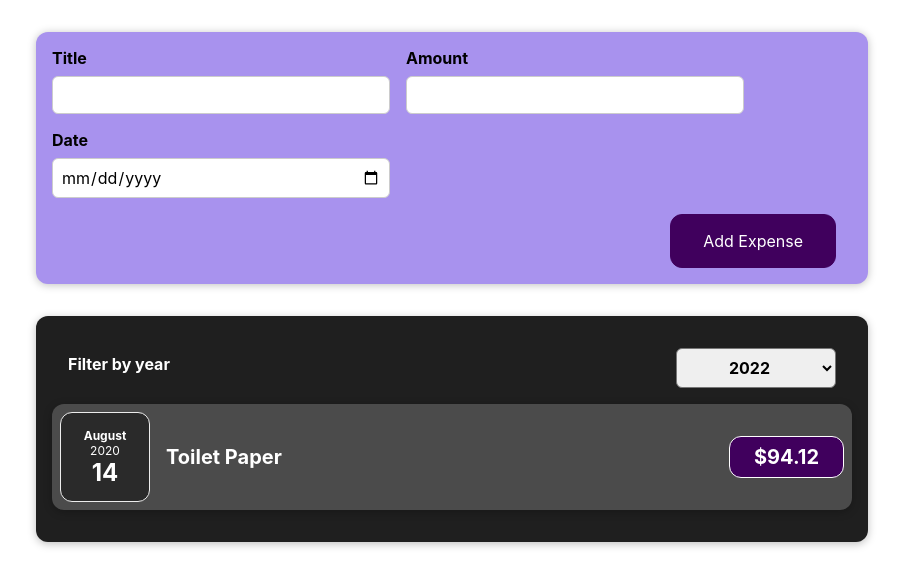
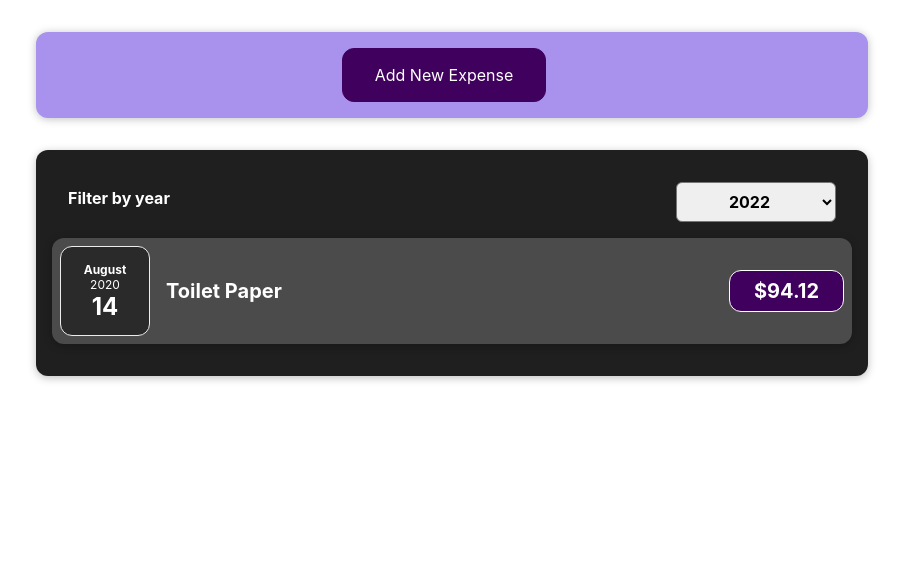
Before and after one commit to AndrewSimons3/expense-tracker, a React (Create React App) app: page / in a window 1280 px wide. Shown: the top 586 px of the page, without its empty margins (188-1091 px from the left). Built offline with nearby package versions, Linux system fonts and the light colour scheme.

Commit message:
added conditional rendering to display form once add new expense button is clicked and hide form once submitted or cancelled

```diff
--- a/src/components/NewExpense/ExpenseForm.js
+++ b/src/components/NewExpense/ExpenseForm.js
@@ -84,6 +84,7 @@
         </div>
       </div>
       <div className="new-expense__actions">
+        <button type="button" onClick={props.onCancel}>Cancel</button>
         <button type="submit">Add Expense</button>
       </div>
     </form>
--- a/src/components/NewExpense/NewExpense.js
+++ b/src/components/NewExpense/NewExpense.js
@@ -1,21 +1,35 @@
-import React from 'react';
+import React, {useState} from 'react';
 import ExpenseForm from './ExpenseForm';
 import './NewExpense.css';
 
 
 const NewExpense = (props) => {
+
+  const [isEditing, setIsEditing] = useState(false);
+
   const onSaveExpenseDataHandler = (enteredExpenseData) => {
     const expenseData = {
       ...enteredExpenseData,
       id: Math.random().toString()
     };
     props.onAddExpense(expenseData);
-    console.log(expenseData);
+    setIsEditing(false);
   };
+
+  const startEditingHandler = () => {
+    setIsEditing(true);
+  }
+
+  const stopEditing = () => {
+    setIsEditing(false);
+  }
 
   return (
     <div className="new-expense">
-      <ExpenseForm onSaveExpenseData={onSaveExpenseDataHandler}/>
+      {!isEditing && <button onClick={startEditingHandler}>Add New Expense</button>}
+      {isEditing && <ExpenseForm
+        onSaveExpenseData={onSaveExpenseDataHandler}
+        onCancel={stopEditing}/>}
     </div>
   )
 }
```
